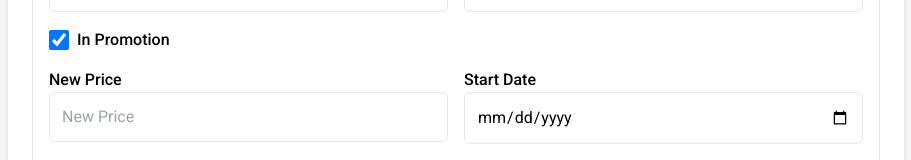
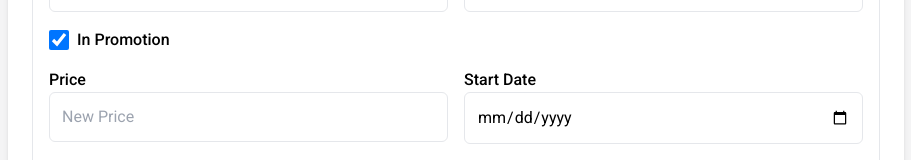
Before and after one commit to danielvitor2d/pet-show-challenge, a Next.js app: page /products/register in a window 1280 px wide. Both pictures are taken after a click on the checkbox 243 px from the left and 1230 px from the top of the page. Shown: the part 1190-1350 px from the top of the page, without its empty margins (184-1095 px from the left). Built offline with nearby package versions, Linux system fonts and the light colour scheme; no server answers.

Commit message:
Adding field format to promotion value

```diff
--- a/src/app/products/register/page.tsx
+++ b/src/app/products/register/page.tsx
@@ -341,7 +341,6 @@ export default function ProductForm() {
                   </div>
                 )}
               />
-
             </div>
 
             <div className="grid grid-cols-2 gap-4">
@@ -357,15 +356,30 @@ export default function ProductForm() {
 
             {watchVariations[index]?.inPromotion && (
               <div className="grid grid-cols-2 gap-4">
+                <Controller
+                  name={`variations.${index}.promotion.newPrice`}
+                  control={control}
+                  render={({ field: { onChange, value, ...fieldProps } }) => (
                     <div>
-                  <label className="font-medium">New Price</label>
+                      <label className="font-medium">Price</label>
                       <input
-                    type="number"
-                    {...register(`variations.${index}.promotion.newPrice` as const, { valueAsNumber: true })}
+                        type="text"
+                        value={formatPrice(value?.toString() || '')}
+                        onChange={(e) => {
+                          const rawValue = e.target.value.replace(/\D/g, '');
+                          const numericValue = parseFloat(rawValue) / 100;
+                          onChange(isNaN(numericValue) ? '' : numericValue);
+                        }}
                         placeholder="New Price"
                         className="border p-3 rounded-md w-full"
+                        {...fieldProps}
                       />
+                      {errors.variations?.[index]?.price && (
+                        <p className="text-red-500 text-sm mt-1">{errors.variations[index]?.promotion?.newPrice?.message}</p>
+                      )}
                     </div>
+                  )}
+                />
 
                 <div>
                   <label className="font-medium">Start Date</label>
```
Lines whose indentation alone changed are shown as unchanged.
